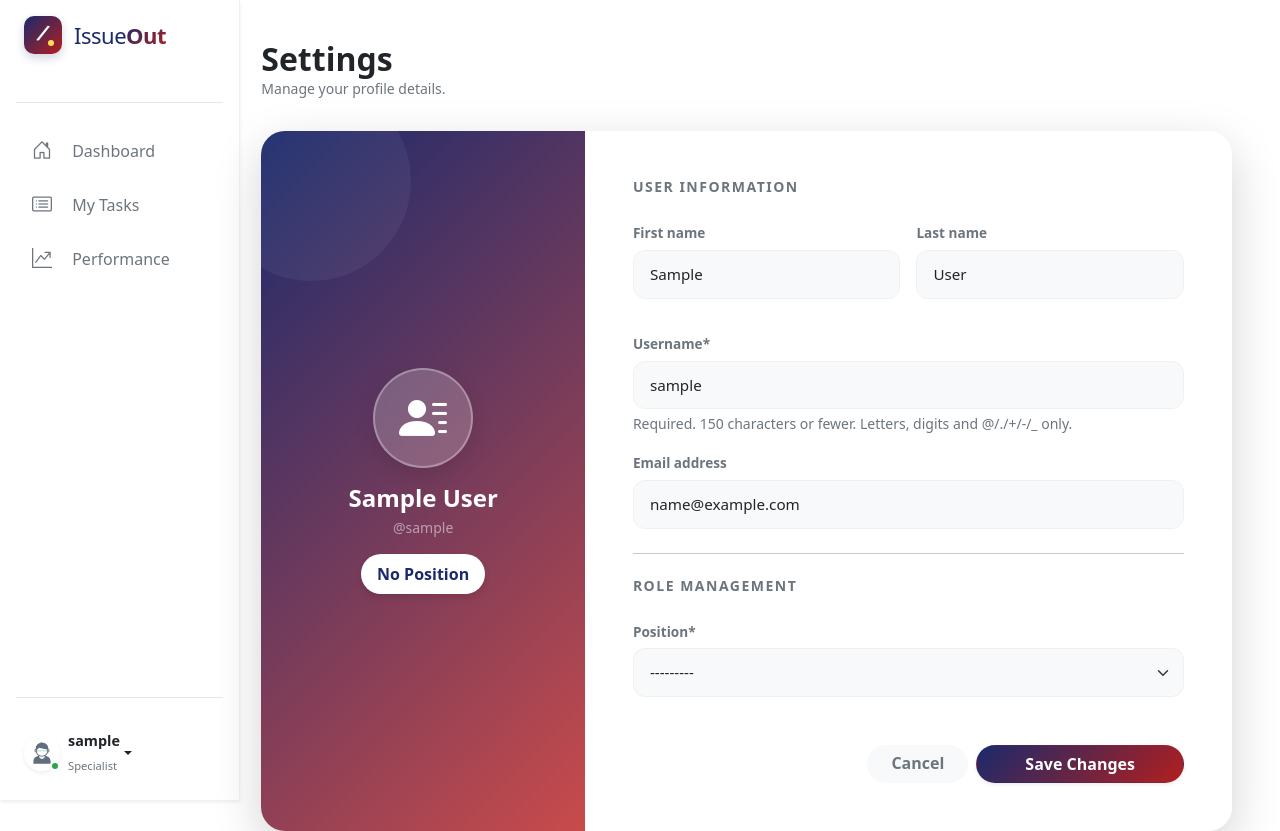
After one commit to leemonch1k-space/TasksManager, a Django app: page /work-space/settings/ in a window 1280 px wide. The commit adds this page. Run offline with Django 5.2, Linux system fonts and the light colour scheme; the visitor is signed in with stand-in values (Sample User, id 1); data that the repository does not hold is empty; some libraries are stand-ins or nearby versions.

Commit message:
Feat: Implement user settings page for profile management
The application lacked a dedicated interface for users to update their personal information and professional roles. This forced users to rely on administrative intervention for simple profile changes, creating unnecessary friction in the user experience and preventing self-service account management.

Introduce a comprehensive settings dashboard with the following capabilities:

- Add functional forms to update first name, last name, and email address

- Implement a role management section to allow users to change their professional position

- Create a visually consistent profile card featuring username, first name, last name and current role

- Integrate "Save Changes" and "Cancel" actions with appropriate UI feedback

- Ensure the settings interface follows the established design system for a cohesive look and feel

This update empowers users to maintain accurate profile data and reflects the platform's commitment to professional identity management.

```diff
--- a/static/css/style.css
+++ b/static/css/style.css
@@ -511,3 +511,93 @@ body {
     transform: translateY(-5px);
     box-shadow: 0 5px 15px rgba(0,0,0,0.05);
 }
+
+/* --- Settings Page Styles --- */
+
+.settings-card {
+    border: none;
+    border-radius: 1.5rem; /* Більше заокруглення */
+    overflow: hidden; /* Важливо, щоб картинка не вилазила за радіус */
+    background: white;
+    /* Прибрали min-height, щоб не було лишнього скролу */
+}
+
+/* Ліва панель */
+.settings-sidebar {
+    /* Трішки змінений градієнт, менш агресивний */
+    background: linear-gradient(135deg, #1a2a6c 0%, #c94b4b 100%);
+    position: relative;
+    z-index: 1; /* Щоб контент був над декоративними колами */
+}
+
+/* Декорація (щоб не врізалась, робимо overflow: hidden на самому сайдбарі в HTML або тут) */
+.settings-sidebar::before {
+    content: '';
+    position: absolute;
+    top: -50px;
+    left: -50px;
+    width: 200px;
+    height: 200px;
+    background: rgba(255, 255, 255, 0.05);
+    border-radius: 50%;
+    z-index: -1;
+}
+
+.settings-badge {
+    background-color: #ffffff !important; /* Білий фон */
+    color: #1a2a6c !important; /* Темно-синій текст для контрасту */
+    font-weight: 700;
+    padding: 0.5em 1em;
+    border-radius: 50rem;
+    box-shadow: 0 4px 6px rgba(0,0,0,0.1); /* Легка тінь */
+}
+
+.avatar-circle-lg {
+    width: 100px; /* Трішки зменшив для акуратності */
+    height: 100px;
+    background-color: rgba(255, 255, 255, 0.2);
+    backdrop-filter: blur(10px); /* Ефект скла */
+    border: 2px solid rgba(255, 255, 255, 0.3);
+    border-radius: 50%;
+    display: flex;
+    align-items: center;
+    justify-content: center;
+    font-size: 3rem;
+    color: white;
+    box-shadow: 0 8px 20px rgba(0,0,0,0.1);
+}
+
+/* Тандем: Стилізація форми під стиль картки */
+.settings-content .form-control,
+.settings-content .form-select {
+    border-radius: 0.75rem; /* Більш круглі поля */
+    padding: 0.75rem 1rem;
+    border: 1px solid #f0f0f0; /* Дуже світла рамка */
+    background-color: #f8f9fa; /* Світло-сірий фон за замовчуванням */
+    font-size: 0.95rem;
+    transition: all 0.3s ease;
+}
+
+.settings-content .form-control:focus,
+.settings-content .form-select:focus {
+    background-color: #fff;
+    border-color: #b21f1f;
+    box-shadow: 0 0 0 4px rgba(178, 31, 31, 0.05); /* Дуже ніжна тінь при фокусі */
+}
+
+.settings-content label {
+    font-weight: 600;
+    color: #6c757d;
+    font-size: 0.85rem;
+    margin-bottom: 0.4rem;
+}
+
+.hover-shadow:hover {
+    background-color: #e9ecef;
+    transform: translateY(-1px);
+    transition: all 0.2s;
+}
+
+.tracking-wide {
+    letter-spacing: 1.5px;
+}
--- a/task/forms.py
+++ b/task/forms.py
@@ -2,9 +2,10 @@ import datetime
 
 from django import forms
 from django.contrib.auth import get_user_model
+from django.contrib.auth.forms import UserChangeForm
 from django.core.exceptions import ValidationError
 
-from task.models import Task, TaskType
+from task.models import Task, TaskType, Position
 
 
 class TaskForm(forms.ModelForm):
@@ -70,3 +71,18 @@ class TaskForm(forms.ModelForm):
         if date is not None and datetime.date.today() > date:
             raise ValidationError("Incorrect date")
         return date
+
+
+class UpdateUserDataForm(UserChangeForm):
+    password = None
+
+    class Meta:
+        model = get_user_model()
+        fields = ["username", "email", "first_name", "last_name", "position"]
+        widgets = {
+            "username": forms.TextInput(attrs={"class": "form-control", "placeholder": "Username"}),
+            "email": forms.EmailInput(attrs={"class": "form-control", "placeholder": "Email"}),
+            "first_name": forms.TextInput(attrs={"class": "form-control", "placeholder": "First Name"}),
+            "last_name": forms.TextInput(attrs={"class": "form-control", "placeholder": "Last Name"}),
+            "position": forms.Select(),
+        }
--- a/task/urls.py
+++ b/task/urls.py
@@ -8,7 +8,8 @@ from task.views import (
     TaskDeleteView,
     TaskListSearchView,
     TaskToggleStatusView,
-    UserTasksPerformance,
+    UserTasksPerformanceView,
+    UserSettingsView,
 )
 
 urlpatterns = [
@@ -31,7 +32,8 @@ urlpatterns = [
         TaskDeleteView.as_view(),
         name="task-delete"
     ),
-    path("performance", UserTasksPerformance.as_view(), name="performance"),
+    path("performance/", UserTasksPerformanceView.as_view(), name="performance"),
+    path("settings/", UserSettingsView.as_view(), name="settings"),
 ]
 
 app_name = "task"
--- a/task/views.py
+++ b/task/views.py
@@ -1,13 +1,15 @@
+from django.contrib.auth import get_user_model
 from django.contrib.auth.mixins import LoginRequiredMixin
+from django.contrib.messages.views import SuccessMessageMixin
 from django.db.models import Count, Q
 from django.http import HttpResponse
 from django.shortcuts import get_object_or_404, render, redirect
-from django.urls import reverse
+from django.urls import reverse, reverse_lazy
 from django.views import generic, View
 
-from task.forms import TaskForm
+from task.forms import TaskForm, UpdateUserDataForm
 from task.mixins import NextUrlMixin
-from task.models import Task, TaskType
+from task.models import Task, TaskType, Position
 
 
 class WorkSpaceView(LoginRequiredMixin, NextUrlMixin, generic.TemplateView):
@@ -52,7 +54,6 @@ class TaskListView(LoginRequiredMixin, NextUrlMixin, generic.ListView):
 
     def get_context_data(self, **kwargs):
         context = super().get_context_data(**kwargs)
-        user = self.request.user
         context["task_types"] = TaskType.objects.all().values_list("name", flat=True)
 
         return context
@@ -179,7 +180,7 @@ class TaskDeleteView(LoginRequiredMixin, NextUrlMixin, View):
         return response
 
 
-class UserTasksPerformance(
+class UserTasksPerformanceView(
     LoginRequiredMixin,
     NextUrlMixin,
     generic.TemplateView
@@ -219,3 +220,19 @@ class UserTasksPerformance(
         })
 
         return context
+
+
+class UserSettingsView(LoginRequiredMixin, NextUrlMixin, SuccessMessageMixin, generic.UpdateView):
+    model = get_user_model()
+    form_class = UpdateUserDataForm
+    template_name = "task/settings.html"
+    success_message = "Your profile has been updated successfully!"
+
+    def get_object(self, queryset=None):
+        return self.request.user
+
+    def get_success_url(self):
+        next_url = self.get_next_url()
+        base_url = reverse_lazy("task:settings")
+
+        return f"{base_url}?next={next_url}"
--- a/templates/includes/sidebar.html
+++ b/templates/includes/sidebar.html
@@ -101,7 +101,7 @@
       </a>
       <ul class="dropdown-menu shadow-lg border-0 mt-2" aria-labelledby="dropdownUser2">
         <li><a class="dropdown-item py-2" href="#"><i class="bi bi-person me-2"></i>Profile</a></li>
-        <li><a class="dropdown-item py-2" href="#"><i class="bi bi-gear me-2"></i>Settings</a></li>
+        <li><a class="dropdown-item py-2" href="{% url 'task:settings' %}?next={{ request.path }}"><i class="bi bi-gear me-2"></i>Settings</a></li>
         <li>
           <hr class="dropdown-divider">
         </li>
--- /dev/null
+++ b/templates/task/settings.html
@@ -0,0 +1,98 @@
+{% extends "base.html" %}
+{% load crispy_forms_filters %}
+
+{% block header %}Account Settings{% endblock %}
+
+{% block content %}
+<div class="container py-3 h-100">
+
+    <div class="row mb-3">
+        <div class="col-12">
+            <h2 class="fw-bold text-dark mb-0">Settings</h2>
+            <p class="text-muted small">Manage your profile details.</p>
+        </div>
+    </div>
+
+    <div class="settings-card shadow-lg">
+        <div class="row g-0">
+
+            <div class="col-lg-4 settings-sidebar d-flex flex-column align-items-center justify-content-center text-center p-4">
+
+                <div class="avatar-circle-lg mb-3">
+                    <i class="bi bi-person-lines-fill"></i>
+                </div>
+
+                <h4 class="fw-bold text-white mb-1">{{ user.first_name }} {{ user.last_name }}</h4>
+                <p class="text-white-50 mb-3 small">@{{ user.username }}</p>
+
+                <div class="settings-badge">
+                    {% if user.position %}
+                        {{ user.position.name }}
+                    {% else %}
+                        No Position
+                    {% endif %}
+                </div>
+            </div>
+
+            <div class="col-lg-8 bg-white">
+                <div class="settings-content p-4 p-md-5">
+
+                    {% if messages %}
+                        {% for message in messages %}
+                            <div class="alert alert-{{ message.tags }} alert-dismissible fade show border-0 shadow-sm rounded-3 mb-4 py-2 small" role="alert">
+                                <i class="bi bi-check-circle-fill me-2"></i> {{ message }}
+                                <button type="button" class="btn-close small" data-bs-dismiss="alert" aria-label="Close"></button>
+                            </div>
+                        {% endfor %}
+                    {% endif %}
+
+                    <form method="post" action="?next={{ next }}" novalidate>
+                        {% csrf_token %}
+
+                        <h6 class="fw-bold text-uppercase text-muted mb-4 small tracking-wide">
+                            User Information
+                        </h6>
+
+                        <div class="row g-3 mb-3">
+                            <div class="col-md-6">
+                                {{ form.first_name|as_crispy_field }}
+                            </div>
+                            <div class="col-md-6">
+                                {{ form.last_name|as_crispy_field }}
+                            </div>
+                        </div>
+
+                        <div class="mb-3">
+                            {{ form.username|as_crispy_field }}
+                        </div>
+
+                        <div class="mb-4">
+                            {{ form.email|as_crispy_field }}
+                        </div>
+
+                        <hr class="my-4 border-light">
+
+                        <h6 class="fw-bold text-uppercase text-muted mb-4 small tracking-wide">
+                            Role Management
+                        </h6>
+
+                        <div class="mb-4">
+                            {{ form.position|as_crispy_field }}
+                        </div>
+
+                        <div class="d-flex justify-content-end gap-2 mt-5">
+                            <a href="{% if next == '/' %}{% url 'task:home' %}{% else %}{{ next }}{% endif %}"
+                               class="btn btn-light rounded-pill px-4 fw-bold text-secondary border-0 hover-shadow">
+                                Cancel
+                            </a>
+                            <button type="submit" class="btn btn-gradient-primary rounded-pill px-5 fw-bold shadow-sm">
+                                Save Changes
+                            </button>
+                        </div>
+                    </form>
+                </div>
+            </div>
+        </div>
+    </div>
+</div>
+{% endblock %}
```
